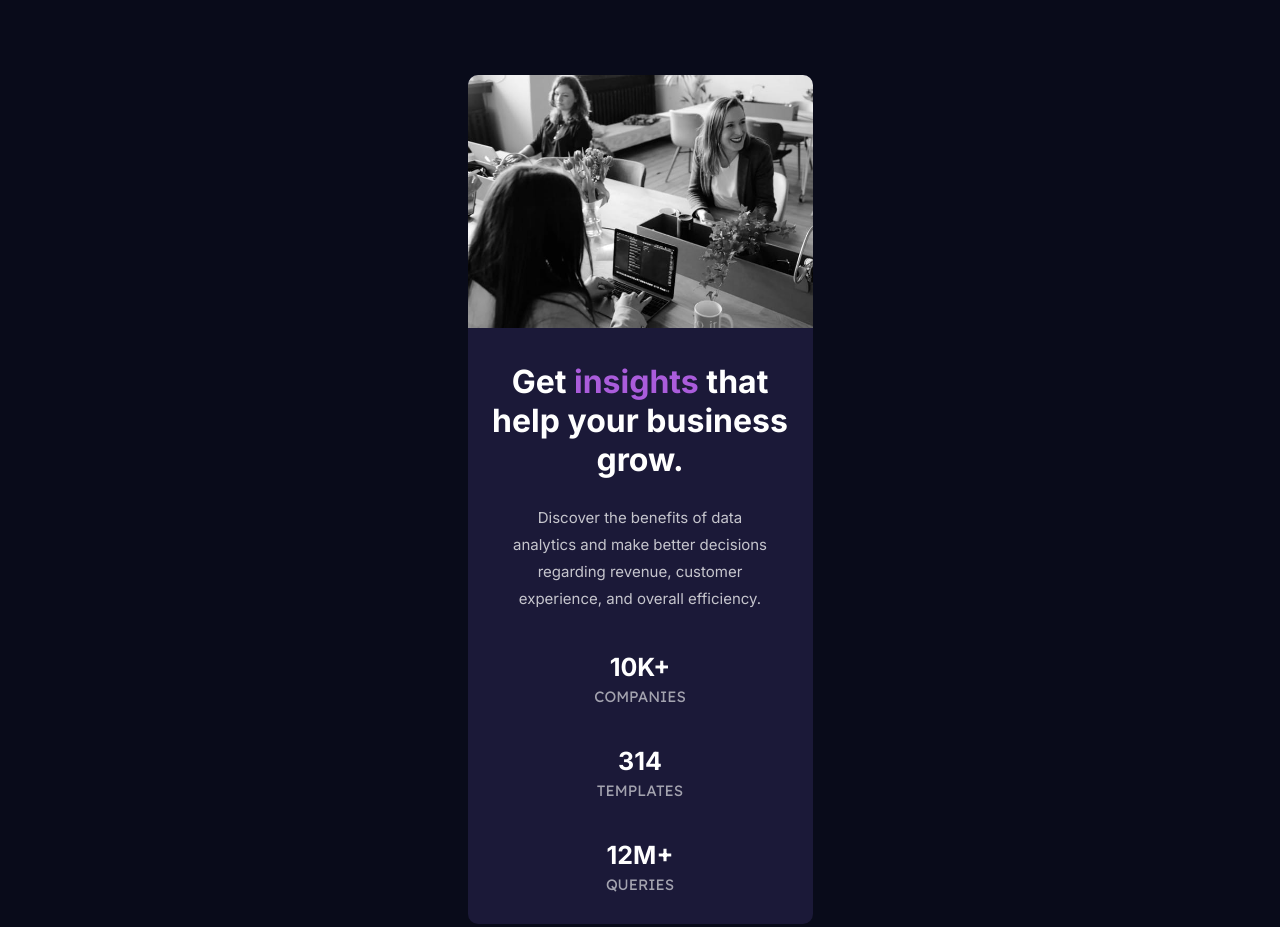
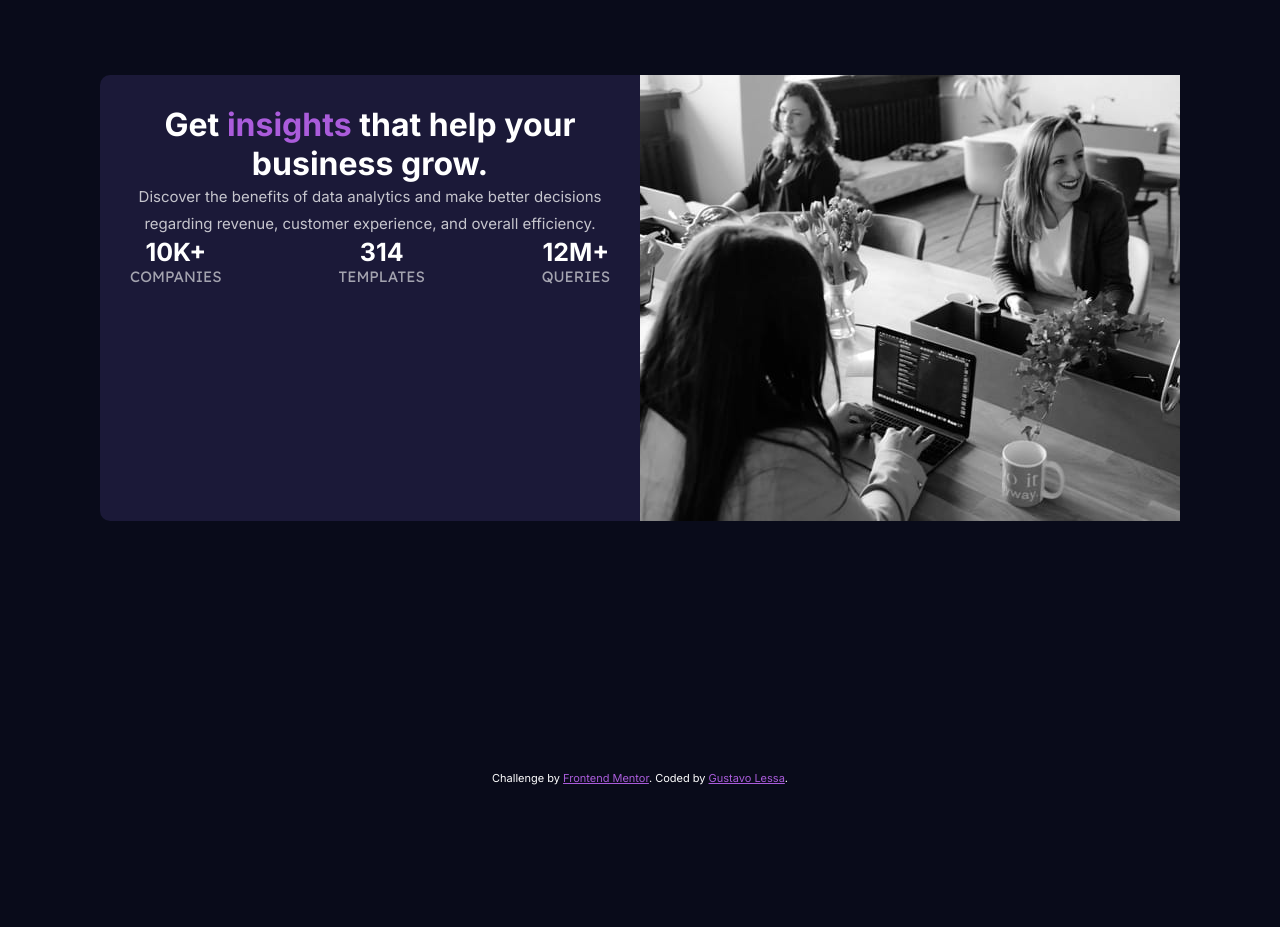
Before and after one commit to gustavolessagoncalves2/stats-preview-card-component, a plain HTML site: page index.html in a window 1280 px wide. Shown: the top 927 px of the page. After the commit the page ends 800 px from the top, so only its background shows below. Drawn offline with Linux system fonts and the light colour scheme.

Commit message:
update HTML and CSS

```diff
--- a/index.html
+++ b/index.html
@@ -11,12 +11,23 @@
 
   <main>
 
-    <div><img class="main-img" src="stats-preview-card-component-main/images/image-header-mobile.jpg" alt=""></div>
+    <div class="main-img">
+      <picture>
+        <source media="(min-width:400px)" srcset="stats-preview-card-component-main/images/image-header-desktop.jpg">
+        <img src="stats-preview-card-component-main/images/image-header-mobile.jpg" alt="ambiente de escritório" >
+      </picture>
+    </div>
 
-    <h1>Get <strong>insights</strong> that help your business grow.</h1>
+    <div class="main-content">
+      <h1>
+        Get <strong>insights</strong> that help your business grow.
+      </h1>
 
-    <h2>Discover the benefits of data analytics and make better decisions regarding revenue, customer experience, and overall efficiency.</h2>
+      <h2>
+        Discover the benefits of data analytics and make better decisions regarding revenue, customer experience, and overall efficiency.
+      </h2>
 
+      <div class="data">
         <div>
           <div class="stat">10K+</div>
           <div class="stat-heading">COMPANIES</div>
@@ -31,6 +42,10 @@
           <div class="stat">12M+</div>
           <div class="stat-heading">QUERIES</div>
         </div>
+      </div>
+
+
+    </div>
 
   </main>
 
--- a/style.css
+++ b/style.css
@@ -20,24 +20,47 @@ body {
 
 main {
     background-color: hsl(244, 38%, 16%);
-    width: 345px;
-    margin: 75px 0px;
+
+    display: flex;
+
+    flex-direction: row-reverse;
+    flex-wrap: wrap;
+
+    justify-content: center;
+    align-items: stretch;
+
+    max-width: 1080px; /*aumentar pra 1290px*/
+    min-width: 345px;
+
+
+    /*width: 345px;*/
+    margin: 75px 25px;
+
     border-radius: 10px;
 
-    text-align: center; /*pensar flexibilidade com uso do wrap no Flexbox*/
+    text-align: center;
 }
 
 .main-img {
-    width: 100%; /*remover*/
-    border-radius: 10px 10px 0px 0px;
-    filter: hue-rotate(250deg);
+    max-height: 446px;
+    /*width: 100%;*/
+    /*border-radius: 10px 10px 0px 0px;*/
+    filter: hue-rotate(250deg); /*rever filtro de cor*/
+}
+
+.main-content {
+
+    display: flex;
+    flex-direction: column;
+
+    max-width: 480px;
+    padding: 30px;
 }
 
 h1 {
     color: hsl(0, 0%, 100%);
     font-family: 'Inter', sans-serif;
     font-weight: 700;
-    padding: 30px 20px 10px 20px;
 }
 
 strong {
@@ -50,7 +73,13 @@ h2 {
     font-family: 'Inter', sans-serif;
     font-weight: 400;
     line-height: 1.8;
-    padding: 15px 40px 30px 40px;
+}
+
+.data {
+    display: flex;
+
+    justify-content: space-between;
+    flex-wrap: wrap;
 }
 
 .stat {
@@ -58,7 +87,6 @@ h2 {
     font-family: 'Inter', sans-serif;
     font-size: 25px;
     font-weight: 700;
-    padding: 10px 0px 5px 0px;
 }
 
 .stat-heading {
```
Lines whose indentation alone changed are shown as unchanged.
